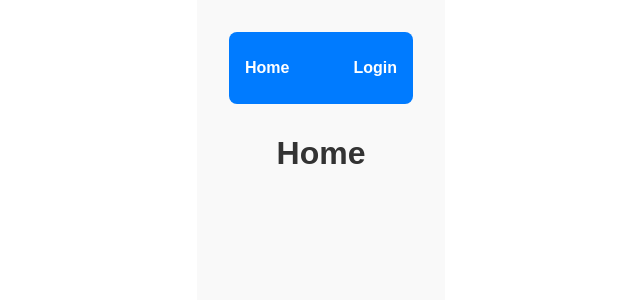
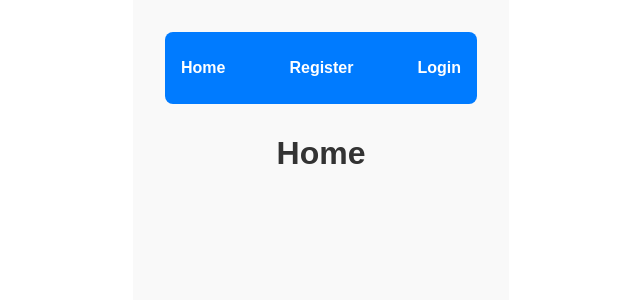
Before and after one commit to Teo-Wu/tripduel_frontend, a React (Vite) app in the folder my-react-app/: page / in a window 1280 px wide. Shown: the top 300 px of the page, without its empty margins (319-959 px from the left). Built offline with nearby package versions, Linux system fonts and the light colour scheme.

Commit message:
ADD RegisterPage route and link in App.jsx

```diff
--- a/my-react-app/src/App.jsx
+++ b/my-react-app/src/App.jsx
@@ -1,5 +1,6 @@
 import { useState } from 'react'
 import LoginPage from "./pages/LoginPage";
+import RegisterPage from "./pages/RegisterPage";
 import HomePage from "./pages/HomePage";
 import { BrowserRouter, Routes, Route, Link} from "react-router-dom"
 import "./App.css"
@@ -9,10 +10,12 @@
   <BrowserRouter>
     <nav>
     <Link to="/">Home</Link>
+    <Link to="/register">Register</Link>
     <Link to="/login">Login</Link>
     </nav>
     <Routes>
       <Route path="/"element= {<HomePage/>} />
+      <Route path="/register"element= {<RegisterPage/>} />
       <Route path="/login"element= {<LoginPage/>} />
     </Routes>
   </BrowserRouter>
```
